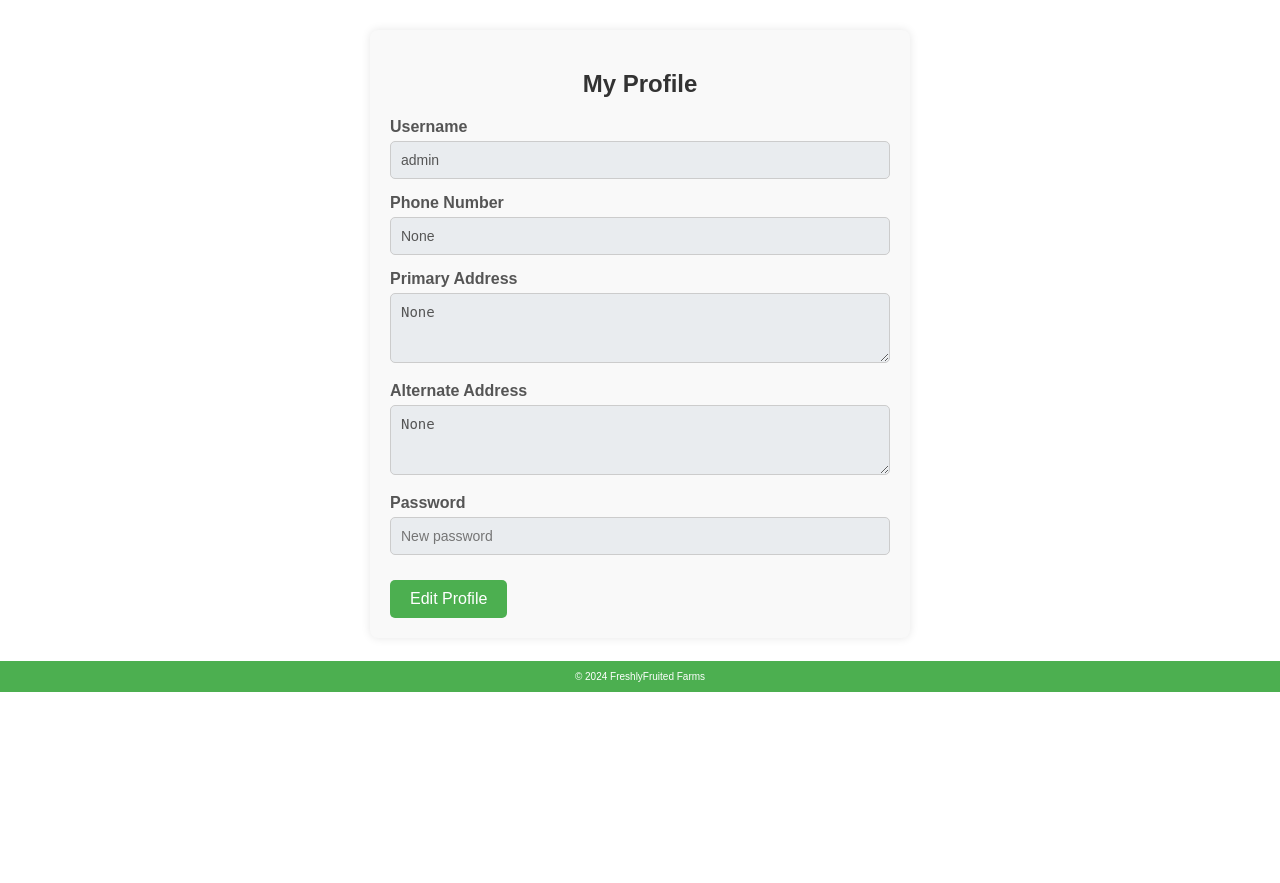
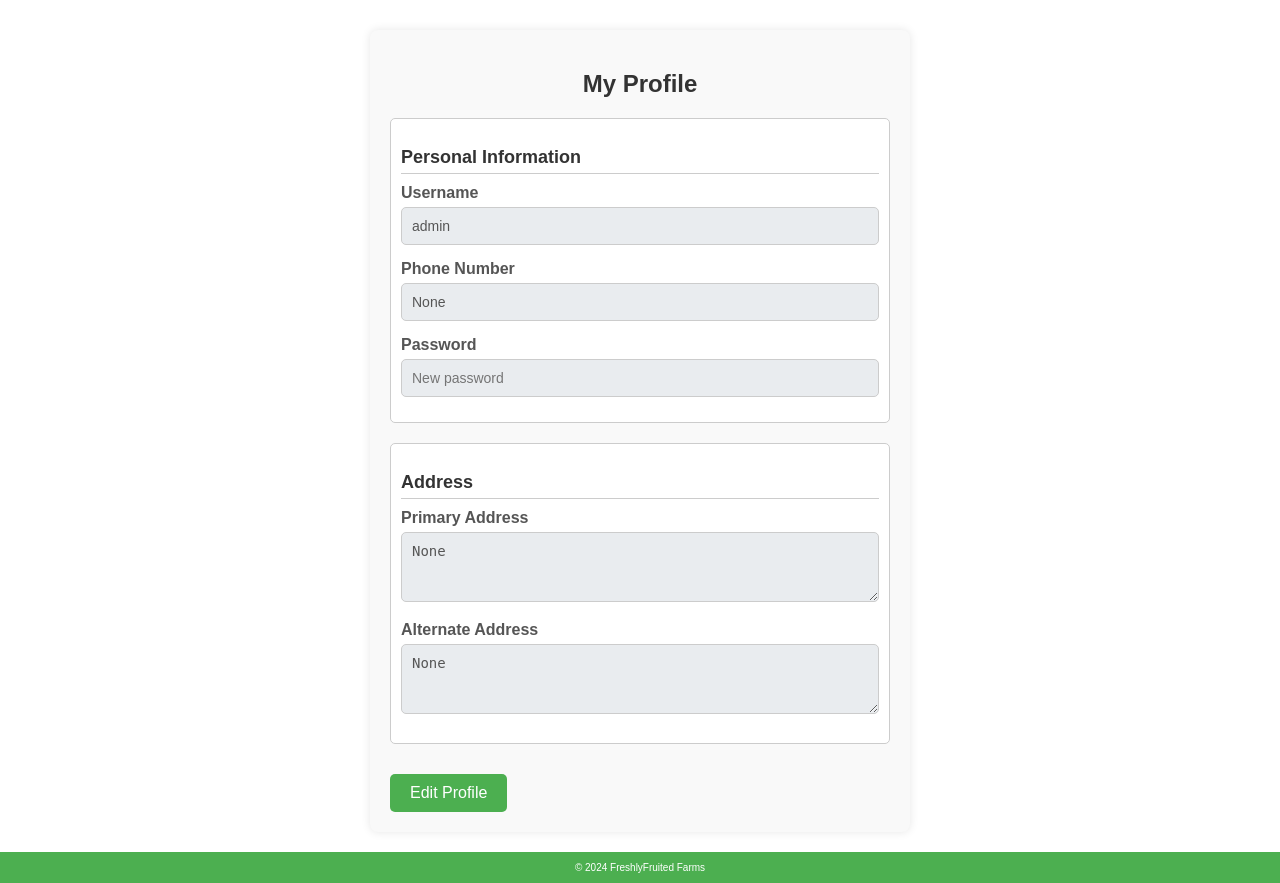
Before and after one commit to phaneendra218/Farm, a Flask app: page /profile in a window 1280 px wide. Shown: the part 108-991 px from the top of the page. Before the commit the page ends 800 px from the top, so only its background shows below. Run offline with Flask 3, Linux system fonts and the light colour scheme; the visitor is signed in with stand-in values (Sample User, id 1).

Commit message:
addresses2

```diff
--- a/templates/profile.html
+++ b/templates/profile.html
@@ -16,6 +16,22 @@
         text-align: center;
         margin-bottom: 20px;
         color: #333;
+    }
+
+    .profile-section {
+        margin-bottom: 20px;
+        padding: 10px;
+        border: 1px solid #ccc;
+        border-radius: 5px;
+        background-color: #ffffff;
+    }
+
+    .profile-section h3 {
+        margin-bottom: 10px;
+        color: #333;
+        font-size: 18px;
+        border-bottom: 1px solid #ccc;
+        padding-bottom: 5px;
     }
 
     .profile-container label {
@@ -78,7 +94,9 @@
 <div class="profile-container">
     <h2>My Profile</h2>
     <form method="POST" id="profileForm" onsubmit="return validateForm()">
-        <!-- View Mode Fields -->
+        <!-- Personal Information Section -->
+        <div class="profile-section">
+            <h3>Personal Information</h3>
             <label>Username</label>
             <input type="text" name="username" id="username" value="{{ user.username }}" readonly>
 
@@ -86,15 +104,19 @@
             <input type="text" id="phone_number" name="phone_number" value="{{ user.phone_number }}" maxlength="10"
                    pattern="\d{10}" title="Phone number must be exactly 10 digits." required readonly>
 
+            <label>Password</label>
+            <input type="password" name="password" id="password" placeholder="New password" readonly>
+        </div>
+
+        <!-- Address Section -->
+        <div class="profile-section">
+            <h3>Address</h3>
             <label>Primary Address</label>
             <textarea name="address" id="address" rows="3" readonly>{{ user.address }}</textarea>
 
-        <!-- Alternate Address Field (always visible in both modes) -->
-        <label id="alternate_address_label">Alternate Address</label>
+            <label>Alternate Address</label>
             <textarea name="alternate_address" id="alternate_address" rows="3" readonly>{{ user.alternate_address }}</textarea>
-
-        <label>Password</label>
-        <input type="password" name="password" id="password" placeholder="New password" readonly>
+        </div>
 
         <!-- Buttons -->
         <div id="button-group">
```
Lines whose indentation alone changed are shown as unchanged.
